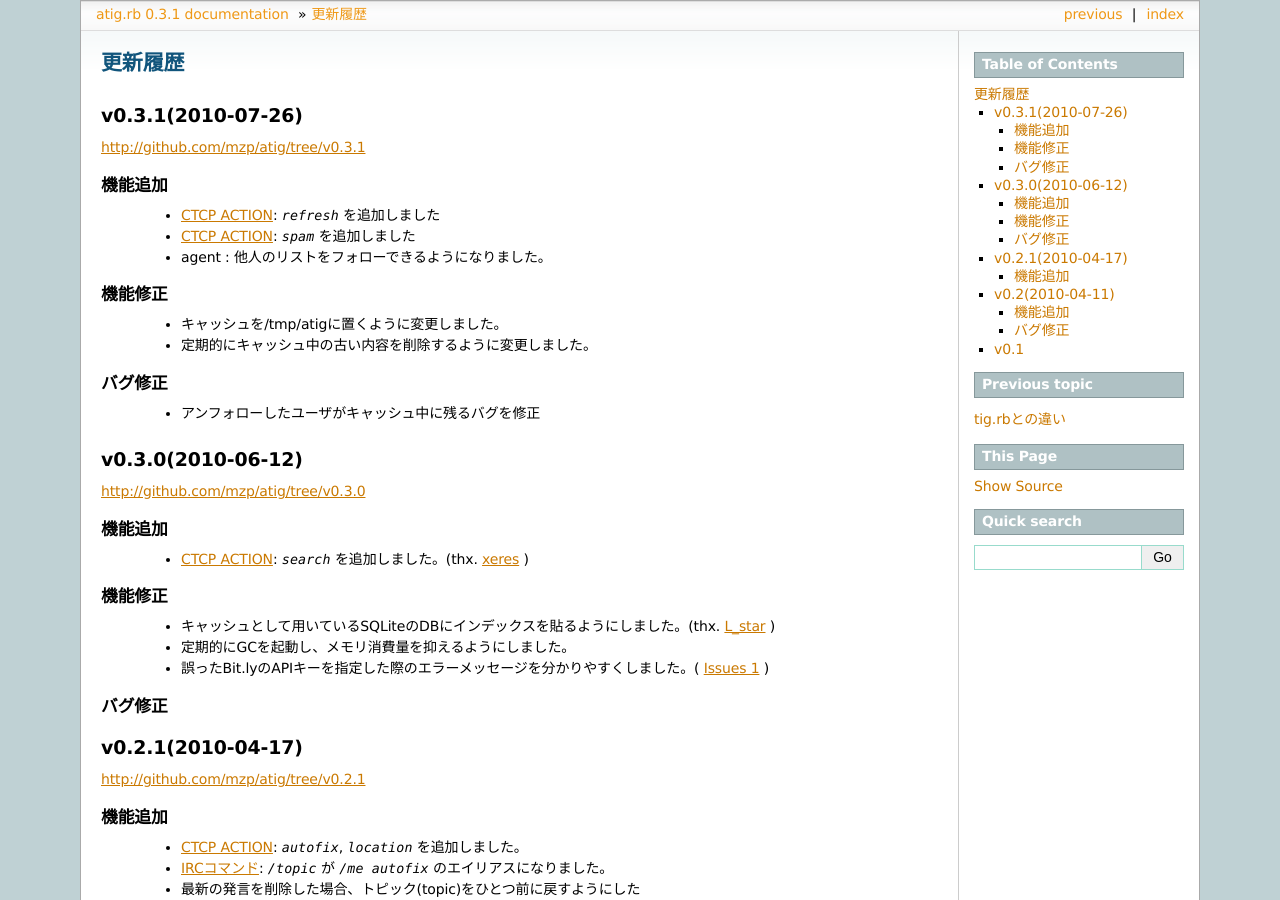
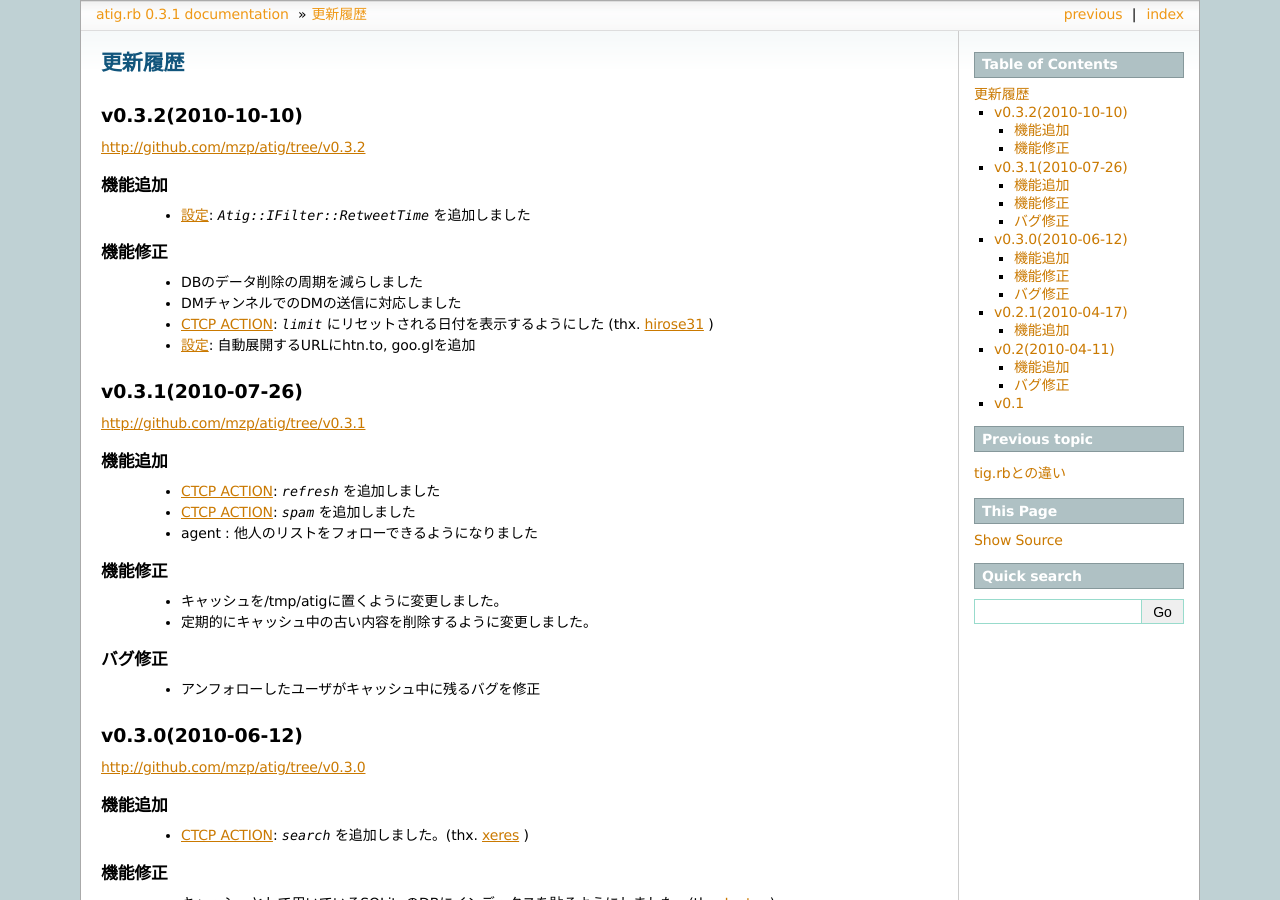
Before and after one commit to atig/atig, a Sphinx documentation site: the page built from docs/changelog.rst, in a window 1280 px wide and 900 px high. Built offline with Sphinx 7.4.7, drawn with Linux system fonts in a browser that asks for light colours.

Commit message:
docs for 0.3.2

```diff
--- a/docs/changelog.rst
+++ b/docs/changelog.rst
@@ -1,5 +1,22 @@
 更新履歴
 ==============
+
+v0.3.2(2010-10-10)
+------------------------------
+http://github.com/mzp/atig/tree/v0.3.2
+
+機能追加
+~~~~~~~~~~~~~~~~~~~~~~~~~~~~~~
+ - :doc:`config`: `Atig::IFilter::RetweetTime` を追加しました
+
+機能修正
+~~~~~~~~~~~~~~~~~~~~~~~~~~~~~~
+ - DBのデータ削除の周期を減らしました
+ - DMチャンネルでのDMの送信に対応しました
+ - :doc:`commands`: `limit` にリセットされる日付を表示するようにした (thx. `hirose31`_ )
+ - :doc:`config`: 自動展開するURLにhtn.to, goo.glを追加
+
+.. _hirose31: http://twitter.com/hirose31
 
 v0.3.1(2010-07-26)
 ------------------------------
@@ -9,7 +26,7 @@ http://github.com/mzp/atig/tree/v0.3.1
 ~~~~~~~~~~~~~~~~~~~~~~~~~~~~~~
  - :doc:`commands`: `refresh` を追加しました
  - :doc:`commands`: `spam` を追加しました
- - :doc:`agent` : 他人のリストをフォローできるようになりました。
+ - :doc:`agent` : 他人のリストをフォローできるようになりました
 
 機能修正
 ~~~~~~~~~~~~~~~~~~~~~~~~~~~~~~
--- a/docs/config.rst
+++ b/docs/config.rst
@@ -104,6 +104,8 @@ Atig::IFilter::Strip.new([``footer1``, ``footer2``, ...])
   指定したフッタを除去します。
 Atig::IFilter::Retweet
   公式RTの先頭に♺ をつけます。
+Atig::IFilter::RetweetTime
+  公式RTの末尾に元発言の日時を表示します。
 Atig::IFilter::Tid
   発言の末尾に、tidをつけます。 :doc:`options` も参照してください。
 Atig::IFilter::Sid
--- a/docs/index.rst
+++ b/docs/index.rst
@@ -15,10 +15,10 @@ atig.rbはTwitterとIRCを結ぶゲートウェイです。
 ダウンロード
 ------------------------------
 
- - 安定板: `atigrb-0.3.1.tgz`_. ( `過去のバージョン`_ )
+ - 安定板: `atigrb-0.3.2.tgz`_. ( `過去のバージョン`_ )
  - 開発版: `Github Repository`_.
 
-.. _atigrb-0.3.1.tgz: http://github.com/mzp/atig/tarball/v0.3.1
+.. _atigrb-0.3.1.tgz: http://github.com/mzp/atig/tarball/v0.3.2
 .. _過去のバージョン: http://github.com/mzp/atig/downloads
 .. _GitHub Repository: http://github.com/mzp/atig
 
```
